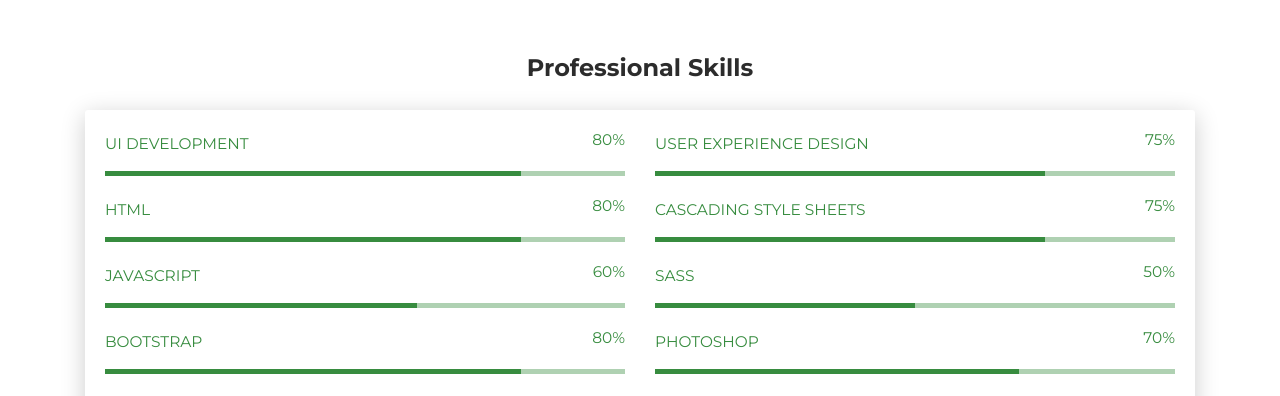
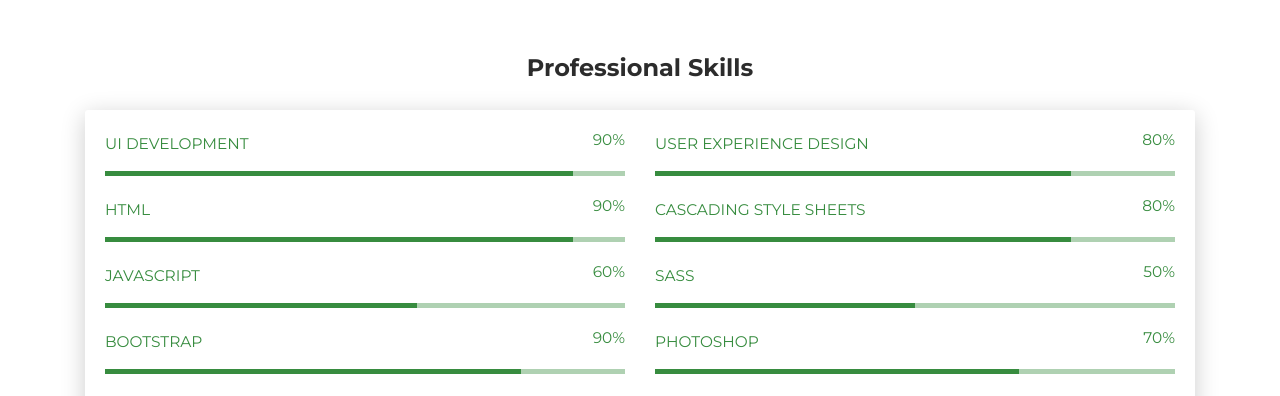
Before and after one commit to komalpoteym/curriculum-vitae, a plain HTML site: page index.html in a window 1280 px wide. Shown: the part 1020-1416 px from the top of the page. Drawn offline with Linux system fonts and the light colour scheme.

Commit message:
Update index.html

```diff
--- a/index.html
+++ b/index.html
@@ -113,13 +113,13 @@
                 <div class="col-md-6">
                   <div class="progress-container progress-primary"><span class="progress-badge">UI Development</span>
                     <div class="progress">
-                      <div class="progress-bar progress-bar-primary" data-aos="progress-full" data-aos-offset="10" data-aos-duration="2000" role="progressbar" aria-valuenow="60" aria-valuemin="0" aria-valuemax="100" style="width:80%"></div><span class="progress-value">80%</span></div>
+                      <div class="progress-bar progress-bar-primary" data-aos="progress-full" data-aos-offset="10" data-aos-duration="2000" role="progressbar" aria-valuenow="60" aria-valuemin="0" aria-valuemax="100" style="width:90%"></div><span class="progress-value">90%</span></div>
                   </div>
                 </div>
                 <div class="col-md-6">
                   <div class="progress-container progress-primary"><span class="progress-badge">User experience design</span>
                     <div class="progress">
-                      <div class="progress-bar progress-bar-primary" data-aos="progress-full" data-aos-offset="10" data-aos-duration="2000" role="progressbar" aria-valuenow="60" aria-valuemin="0" aria-valuemax="100" style="width:75%"></div><span class="progress-value">75%</span></div>
+                      <div class="progress-bar progress-bar-primary" data-aos="progress-full" data-aos-offset="10" data-aos-duration="2000" role="progressbar" aria-valuenow="60" aria-valuemin="0" aria-valuemax="100" style="width:80%"></div><span class="progress-value">80%</span></div>
                   </div>
                 </div>
               </div>
@@ -127,13 +127,13 @@
                 <div class="col-md-6">
                   <div class="progress-container progress-primary"><span class="progress-badge">HTML</span>
                     <div class="progress">
-                      <div class="progress-bar progress-bar-primary" data-aos="progress-full" data-aos-offset="10" data-aos-duration="2000" role="progressbar" aria-valuenow="60" aria-valuemin="0" aria-valuemax="100" style="width:80%"></div><span class="progress-value">80%</span></div>
+                      <div class="progress-bar progress-bar-primary" data-aos="progress-full" data-aos-offset="10" data-aos-duration="2000" role="progressbar" aria-valuenow="60" aria-valuemin="0" aria-valuemax="100" style="width:90%"></div><span class="progress-value">90%</span></div>
                   </div>
                 </div>
                 <div class="col-md-6">
                   <div class="progress-container progress-primary"><span class="progress-badge">Cascading Style Sheets</span>
                     <div class="progress">
-                      <div class="progress-bar progress-bar-primary" data-aos="progress-full" data-aos-offset="10" data-aos-duration="2000" role="progressbar" aria-valuenow="60" aria-valuemin="0" aria-valuemax="100" style="width:75%"></div><span class="progress-value">75%</span></div>
+                      <div class="progress-bar progress-bar-primary" data-aos="progress-full" data-aos-offset="10" data-aos-duration="2000" role="progressbar" aria-valuenow="60" aria-valuemin="0" aria-valuemax="100" style="width:80%"></div><span class="progress-value">80%</span></div>
                   </div>
                 </div>
               </div>
@@ -155,7 +155,7 @@
                 <div class="col-md-6">
                   <div class="progress-container progress-primary"><span class="progress-badge">Bootstrap</span>
                     <div class="progress">
-                      <div class="progress-bar progress-bar-primary" data-aos="progress-full" data-aos-offset="10" data-aos-duration="2000" role="progressbar" aria-valuenow="60" aria-valuemin="0" aria-valuemax="100" style="width:80%"></div><span class="progress-value">80%</span></div>
+                      <div class="progress-bar progress-bar-primary" data-aos="progress-full" data-aos-offset="10" data-aos-duration="2000" role="progressbar" aria-valuenow="60" aria-valuemin="0" aria-valuemax="100" style="width:80%"></div><span class="progress-value">90%</span></div>
                   </div>
                 </div>
                 <div class="col-md-6">
```
